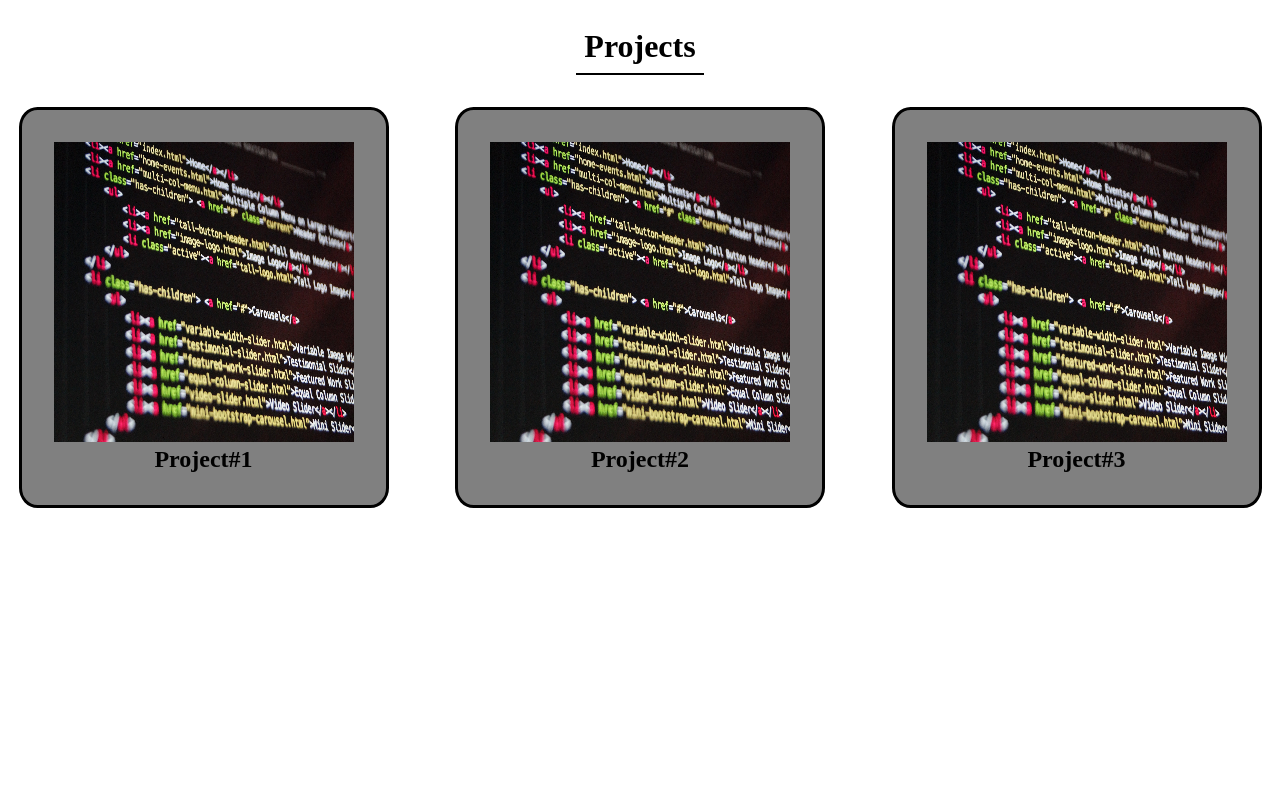
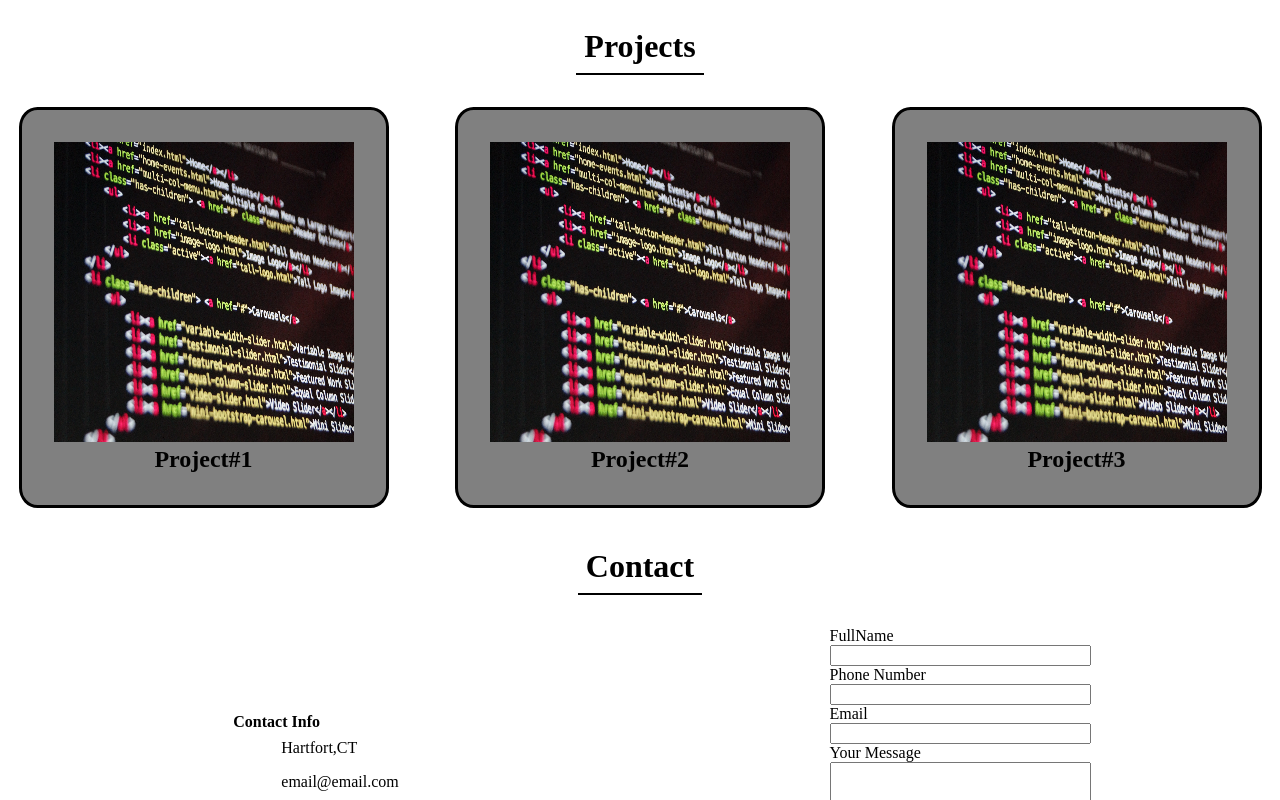
Before and after one commit to BryonVerdone/Portfolio, a plain HTML site: page index.html in a window 1280 px wide. Shown: the part 2000-2800 px from the top of the page. Before the commit the page ends 2508 px from the top, so only its background shows below. Drawn offline with Linux system fonts and the light colour scheme.

Commit message:
contact section init setup

```diff
--- a/index.html
+++ b/index.html
@@ -42,9 +42,24 @@
             <p>Front-End Web Developer</p>
             <button class="hero-btn">Let's Connect</button>
             <div class="social-links">
-              <a class="social-icon" href="https://www.linkedin.com/in/bryon-verdone-53678a144/" target="_blank"><i class="fab fa-linkedin" ></i></a>
-              <a class="social-icon" href="https://github.com/BryonVerdone"           target="_blank"><i class="fab fa-github-square" ></i></a>
-              <a class="social-icon" href="https://twitter.com/_thebryguy" target="_blank"><i class="fab fa-twitter"></i></a>
+              <a
+                class="social-icon"
+                href="https://www.linkedin.com/in/bryon-verdone-53678a144/"
+                target="_blank"
+                ><i class="fab fa-linkedin"></i
+              ></a>
+              <a
+                class="social-icon"
+                href="https://github.com/BryonVerdone"
+                target="_blank"
+                ><i class="fab fa-github-square"></i
+              ></a>
+              <a
+                class="social-icon"
+                href="https://twitter.com/_thebryguy"
+                target="_blank"
+                ><i class="fab fa-twitter"></i
+              ></a>
             </div>
           </div>
           <div class="hero-img">
@@ -65,7 +80,7 @@
             <img src="./photos/JS.png" alt="" />
           </div>
           <div class="tech-img-container">
-          <img src="./photos/Bootstrap.png" alt="" />
+            <img src="./photos/Bootstrap.png" alt="" />
           </div>
           <div class="tech-img-container">
             <img src="./photos/logo192.png" alt="" />
@@ -80,8 +95,7 @@
       </section>
       <section id="services" class="services-section">
         <div class="section-heading-container">
-        <h1 class="section-heading">Services</h1>
-
+          <h1 class="section-heading">Services</h1>
         </div>
         <div class="services-container">
           <div class="services-card">
@@ -121,8 +135,7 @@
       </section>
       <section class="projects-section">
         <div class="section-heading-container">
-        <h1 id="projects" class="section-heading">Projects</h1>
-
+          <h1 id="projects" class="section-heading">Projects</h1>
         </div>
         <div class="projects-container">
           <div class="project-card">
@@ -135,14 +148,43 @@
           </div>
           <div class="project-card">
             <img class="project-img" src="./photos/code.jpg" alt="" />
-              <h2 class="project-title">Project#3</h2>
-              </div>
-            </div>
+            <h2 class="project-title">Project#3</h2>
           </div>
         </div>
       </section>
       <!-- Contact section -->
-      <section class="contact-section"></section>
+      <section class="contact-section">
+        <h1 id="contact" class="section-heading">Contact</h1>
+        </div>
+        <form action="
+        " class="contact-form">
+        <div class="contact-info">
+          <h4 class="contact-info-heading">Contact Info</h4>
+          <ul class="contact-info-items">
+            <li class="contact-info-item">Hartfort,CT</li>
+            <li class="contact-info-item">email@email.com</li>
+            <li class="contact-info-item">860-123-4567</li>
+
+
+          </ul>
+        </div>
+        <div class="contact-fields">
+          <div class="form-input-fields">
+            <div class="form-group"><label  for="name">FullName</label>
+            <input id="name" name="name" type="text"></div>
+            <div class="form-group"><label  for="name">Phone Number</label>
+            <input id="name" name="name" type="text"></div>
+            <div class="form-group"><label  for="name">Email</label>
+            <input id="name" name="name" type="text"></div>
+<div class="form-group">
+            <label for="message">Your Message</label>
+            <textarea name="" id="" cols="30" rows="10"></textarea>
+          </div>
+          </div>
+
+        </div>
+      </form>
+      </section>
       <!-- end of Contact section -->
     </div>
     <script src="./app.js"></script>
--- a/styles.css
+++ b/styles.css
@@ -11,7 +11,7 @@ html {
   margin: 0;
   box-sizing: border-box;
 }
-body {
+/* body {
   animation: fadeInAnimation ease 3s;
   animation-iteration-count: 1;
   animation-fill-mode: forwards;
@@ -23,7 +23,7 @@ body {
   100% {
     opacity: 1;
   }
-}
+} */
 ul {
   list-style: none;
   display: flex;
@@ -34,7 +34,7 @@ a {
   text-decoration: none;
 }
 /* .container {
-  width: 1170px;
+  margin: 0 2rem;
 } */
 /*
 ==========
@@ -84,12 +84,7 @@ Hero Section
 ==========
 */
 .hero-section {
-  /* background: linear-gradient(
-    90deg,
-    rgba(58, 97, 180, 1) 0%,
-    rgba(29, 218, 253, 1) 50%,
-    rgba(252, 69, 242, 1) 100%
-  ); */
+  background: red;
   padding: 10rem;
   width: 100%;
   /* height: 100vh; */
@@ -109,6 +104,7 @@ Hero Section
 .hero-text {
   font-size: 2rem;
   text-align: center;
+  width: 100%;
 }
 .hero-btn {
   margin: 1rem;
@@ -192,3 +188,38 @@ Project Section
 .project-title {
   text-align: center;
 }
+
+/*
+==========
+Contact Section
+==========
+*/
+
+.contact-section {
+  text-align: center;
+}
+.contact-form {
+  display: grid;
+  grid-template-columns: 1fr 1fr;
+  place-items: center;
+
+  /* justify-content: space-around; */
+}
+.contact-form ul {
+  display: block;
+  text-align: left;
+}
+.contact-form li {
+  padding: 0.5rem;
+}
+.form-input-fields {
+  width: 100%;
+}
+/* .form-group {
+  display: flex;
+  flex-direction: column;
+} */
+.form-group {
+  display: grid;
+  grid-template-columns: 1fr;
+}
```
